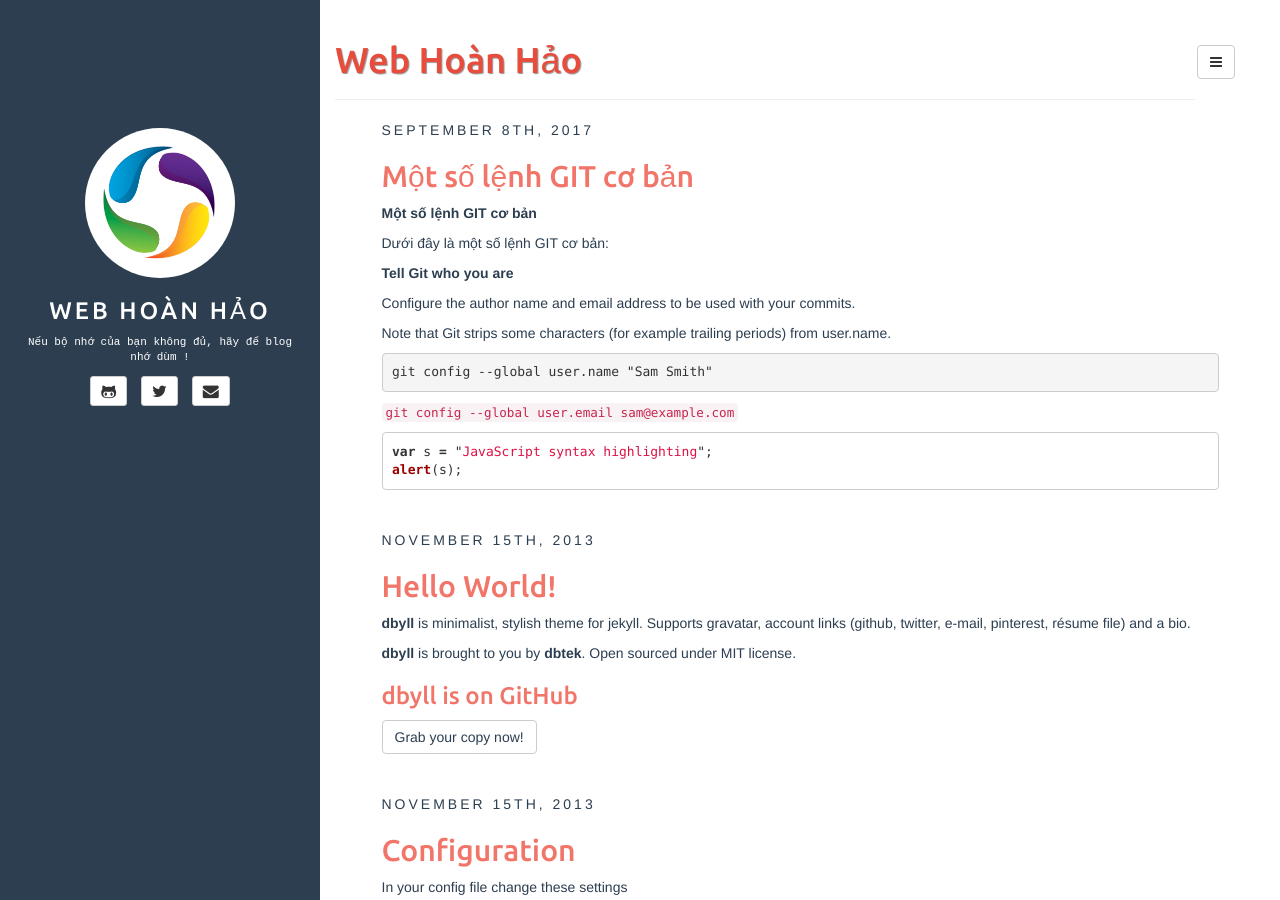
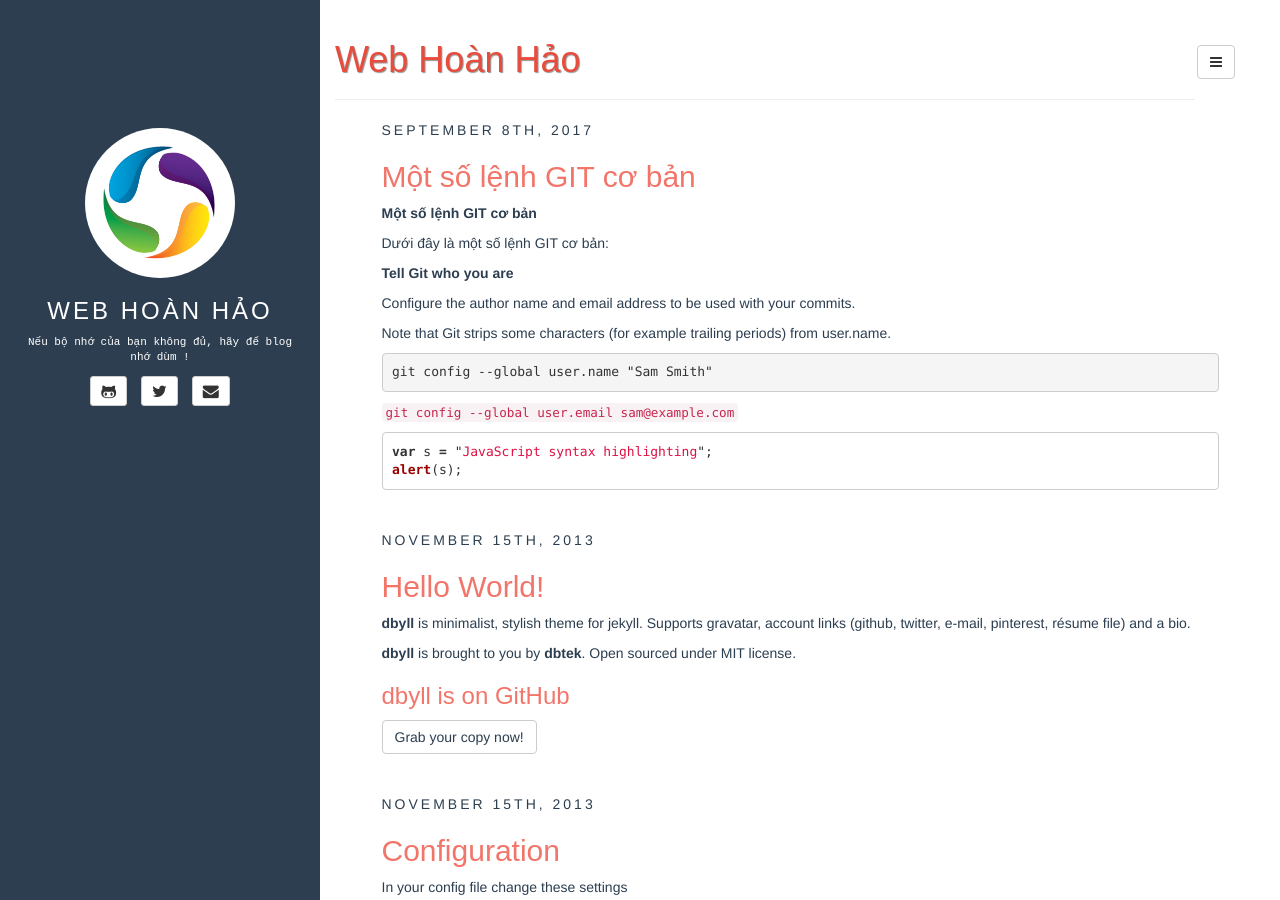
Before and after one commit to webhoanhao/webhoanhao.github.io, a Jekyll site: the page built from index.html, in a window 1280 px wide and 900 px high. Built offline with Jekyll 4.4.1, drawn with Linux system fonts in a browser that asks for light colours; the list of posts is cut into pages by our own code.

Commit message:
Update style.css

```diff
--- a/assets/css/style.css
+++ b/assets/css/style.css
@@ -1,4 +1,4 @@
-@import url(//fonts.googleapis.com/css?family=Ubuntu:500&subset=vietnamese,latin,latin-ext);
+@import url(//fonts.googleapis.com/css?family=Fira+Sans:500&subset=vietnamese);
 
 body{
 	color: #2c3e50;
```
